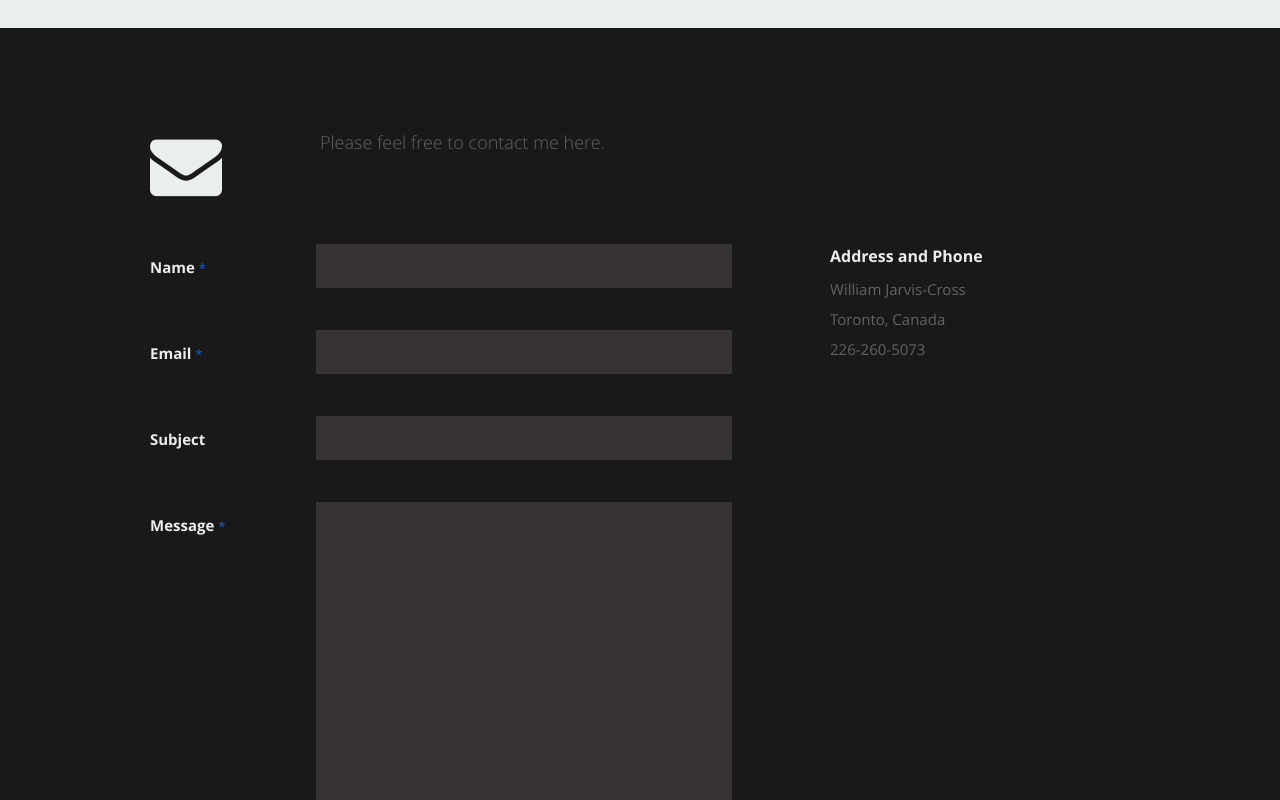
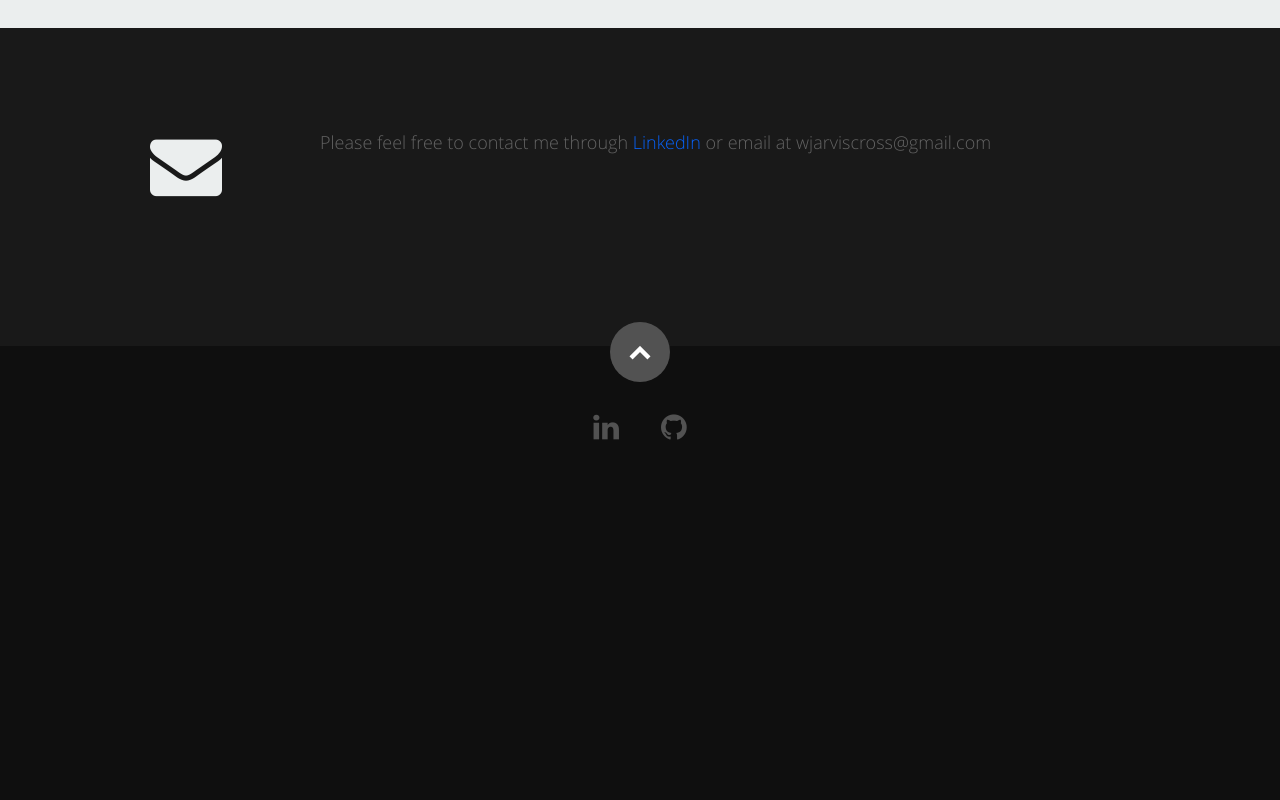
Before and after one commit to WillJarvis-Cross/WillJarvis-Cross.github.io, a React (Create React App) app: page / in a window 1280 px wide. Shown: the part 3800-4600 px from the top of the page. After the commit the page ends 4321 px from the top, so only its background shows below. Built offline with nearby package versions, Linux system fonts and the light colour scheme.

Commit message:
contacting

```diff
--- a/src/Components/Contact.js
+++ b/src/Components/Contact.js
@@ -8,7 +8,7 @@ class Contact extends Component {
     const name = this.props.data.name;
     const city = this.props.data.address.city;
     const phone = this.props.data.phone;
-    const message = this.props.data.contactmessage;
+    const showEmailStuff = false
 
     return (
       <section id="contact">
@@ -21,12 +21,12 @@ class Contact extends Component {
             </div>
 
             <div className="ten columns">
-              <p className="lead">{message}</p>
+              <p className="lead">Please feel free to contact me through <a href="https://www.linkedin.com/in/williamjarviscross-1378361b6/" target="_blank" rel="noreferrer" >LinkedIn</a> or email at wjarviscross@gmail.com</p>
             </div>
           </div>
         </Fade>
 
-        <div className="row">
+        {showEmailStuff && <div className="row">
           <Slide left duration={1000}>
             <div className="eight columns">
               <form action="" method="post" id="contactForm" name="contactForm">
@@ -114,7 +114,7 @@ class Contact extends Component {
               </div>
             </aside>
           </Slide>
-        </div>
+        </div>}
       </section>
     );
   }
```
Also changed, not shown: 1 other file (tests, documents, lock files or other folders).
